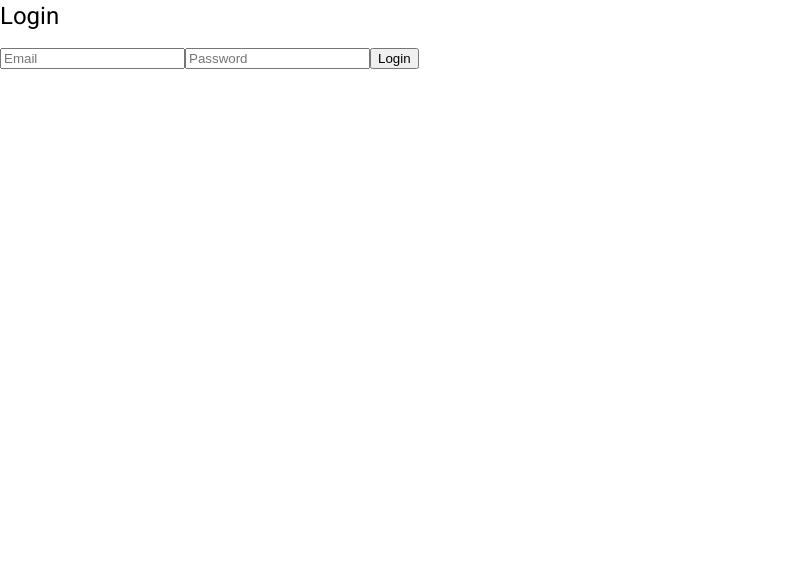
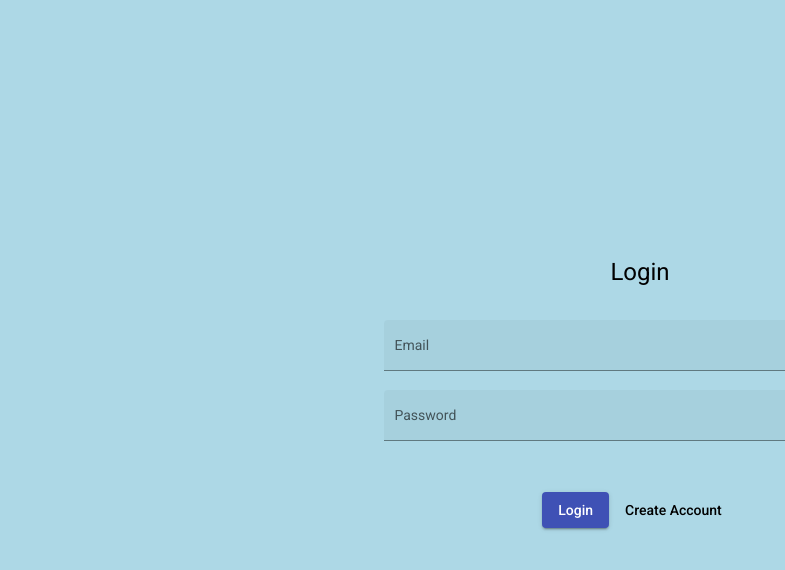
Before and after one commit to Mpb0406/recipy-angular-fe, an Angular app in the folder frontend/: page / in a window 1280 px wide. Shown: the top 570 px of the page, without its empty margins (0-785 px from the left). Built offline with nearby package versions, Linux system fonts and the light colour scheme.

Commit message:
Added login component and styled form

```diff
--- a/frontend/src/app/login-page/login-page.component.css
+++ b/frontend/src/app/login-page/login-page.component.css
@@ -0,0 +1,20 @@
+section {
+  height: 100vh;
+  background: lightblue;
+  display: flex;
+  flex-direction: column;
+  align-items: center;
+  justify-content: center;
+}
+
+form {
+    display: flex;
+    flex-direction: column;
+    width: 40%;
+    margin: 1rem;
+}
+
+.button-container {
+    align-self: center;
+    margin-top: 2rem;
+}
--- a/frontend/src/app/login-page/login-page.component.html
+++ b/frontend/src/app/login-page/login-page.component.html
@@ -1,8 +1,17 @@
 <section>
-    <h1>Login</h1>
-    <form action="submit">
-        <input type="email" placeholder="Email">
-        <input type="password" placeholder="Password">
-        <button>Login</button>
-    </form>
+  <h1>Login</h1>
+  <form>
+    <mat-form-field appearance="fill">
+      <mat-label>Email</mat-label>
+      <input matInput type="email" />
+    </mat-form-field>
+    <mat-form-field appearance="fill">
+      <mat-label>Password</mat-label>
+      <input matInput type="password" />
+    </mat-form-field>
+    <div class="button-container">
+      <button mat-raised-button color="primary">Login</button>
+      <button mat-button>Create Account</button>
+    </div>
+  </form>
 </section>
--- a/frontend/src/app/login-page/login-page.component.ts
+++ b/frontend/src/app/login-page/login-page.component.ts
@@ -1,15 +1,13 @@
 import { Component, OnInit } from '@angular/core';
+import { MatFormFieldModule } from '@angular/material/form-field';
 
 @Component({
   selector: 'app-login-page',
   templateUrl: './login-page.component.html',
-  styleUrls: ['./login-page.component.css']
+  styleUrls: ['./login-page.component.css'],
 })
 export class LoginPageComponent implements OnInit {
+  constructor() {}
 
-  constructor() { }
-
-  ngOnInit(): void {
-  }
-
+  ngOnInit(): void {}
 }
```
Also changed, not shown: frontend/src/app/app.module.ts (+12 -2 lines), frontend/src/app/app.component.html (line endings or trailing spaces).
